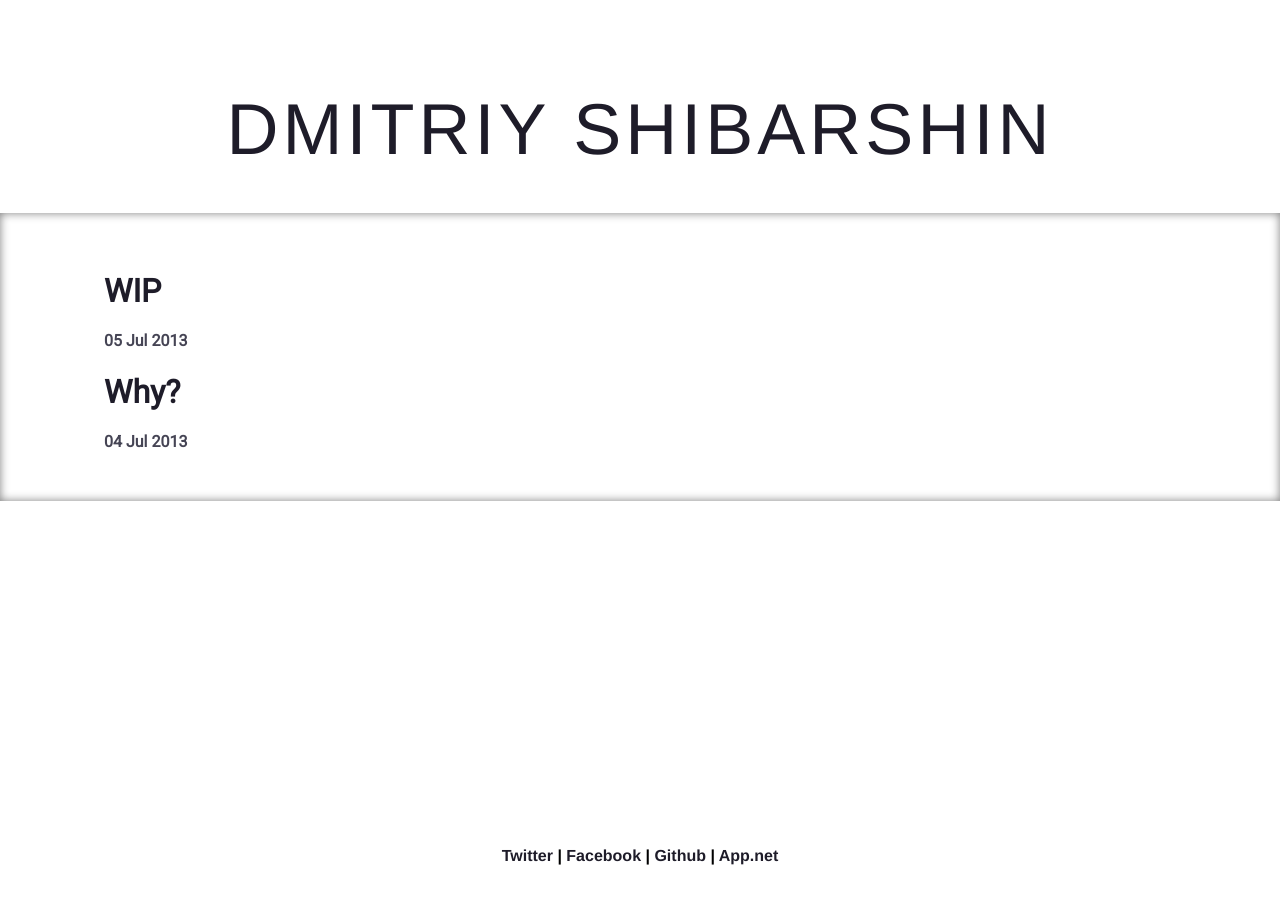
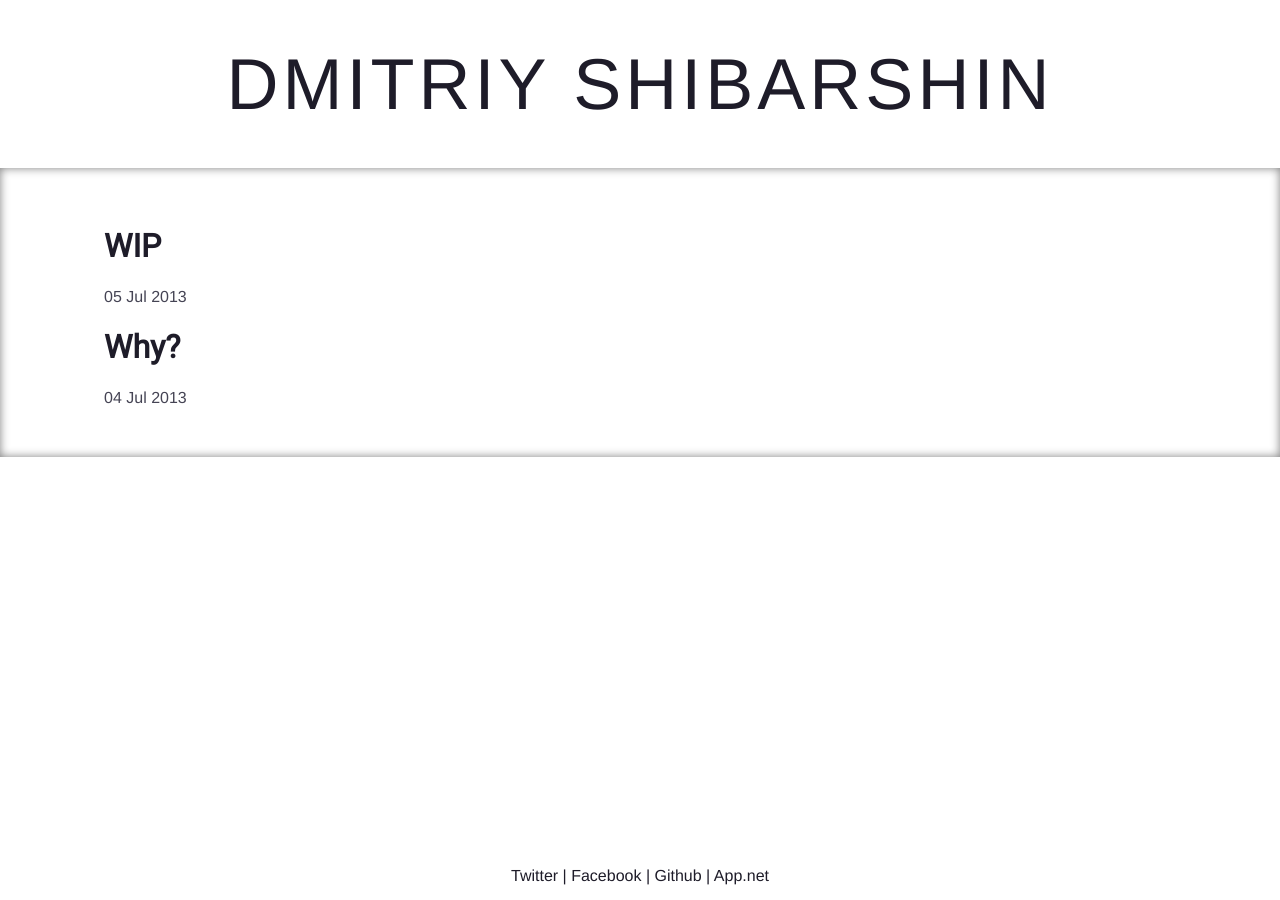
Before and after one commit to dshibarshin/shibarshin.com, a Jekyll site: the page built from index.html, in a window 1280 px wide. Built offline with Jekyll 4.4.1, drawn with Linux system fonts in a browser that asks for light colours.

Commit message:
Adjust header spacing & footer font

```diff
--- a/_layouts/default.html
+++ b/_layouts/default.html
@@ -44,7 +44,7 @@
 
 
 	<footer>
-	   <h3><a href="https://twitter.com/dshibarshin/">Twitter</a> <FONT COLOR="black">|</font> <a href="https://www.facebook.com/Dmitriy.Shibarshin">Facebook</a> <FONT COLOR="black">|</font> <a href="https://github.com/dshibarshin/">Github</a> <FONT COLOR="black">|</font> <a href="https://app.net/dima">App.net</a></h3>
+	   <h3><a href="https://twitter.com/dshibarshin/">Twitter</a> | <a href="https://www.facebook.com/Dmitriy.Shibarshin">Facebook</a> | <a href="https://github.com/dshibarshin/">Github</a> | <a href="https://app.net/dima">App.net</a></h3>
 
 	</footer>
 
--- a/css/main.css
+++ b/css/main.css
@@ -30,7 +30,6 @@ body {
 
 header {
   font-color: black;
-  padding-top: 3.5%;
   width: auto;
   margin: 0 auto; }
 
@@ -73,7 +72,7 @@ footer {
   position:fixed;
   height: auto;
   width: 100%;
-  bottom: 20px;
+  bottom: 0.02631578947368%;
   white-space: nowrap; }
 
 h1 {
@@ -88,7 +87,10 @@ h2 {
   font-size: 2em; }
 
 h3 {
-  font-size: 1em; }
+  font-size: 1em;
+  font-family: "Helvetica Neue", "Helvetica", Helvetica, Arial, sans-serif;
+  font-weight: normal;
+  font-style: normal; }
 
 a:link {
   text-decoration: none;
```
Also changed, not shown: 5 other files.
